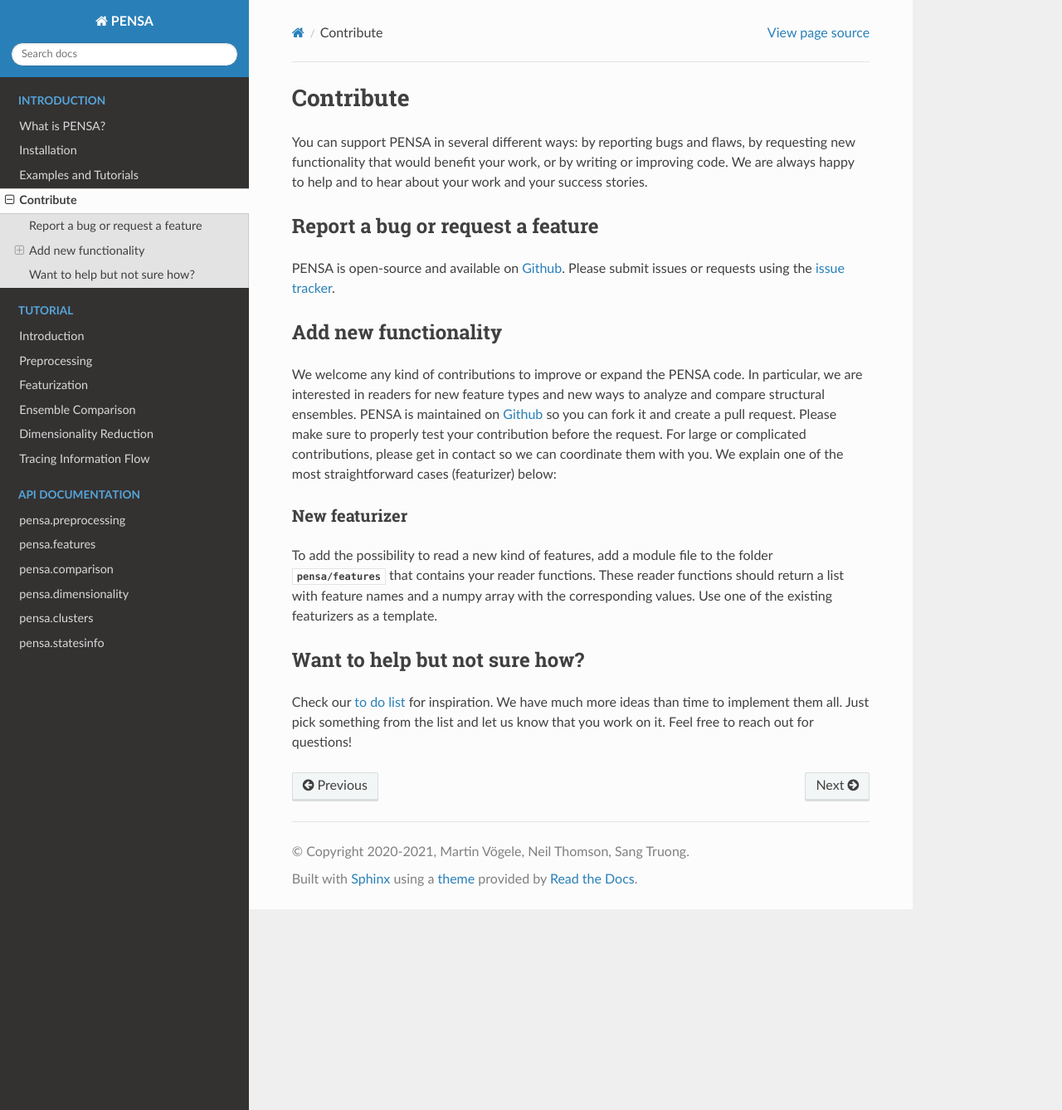
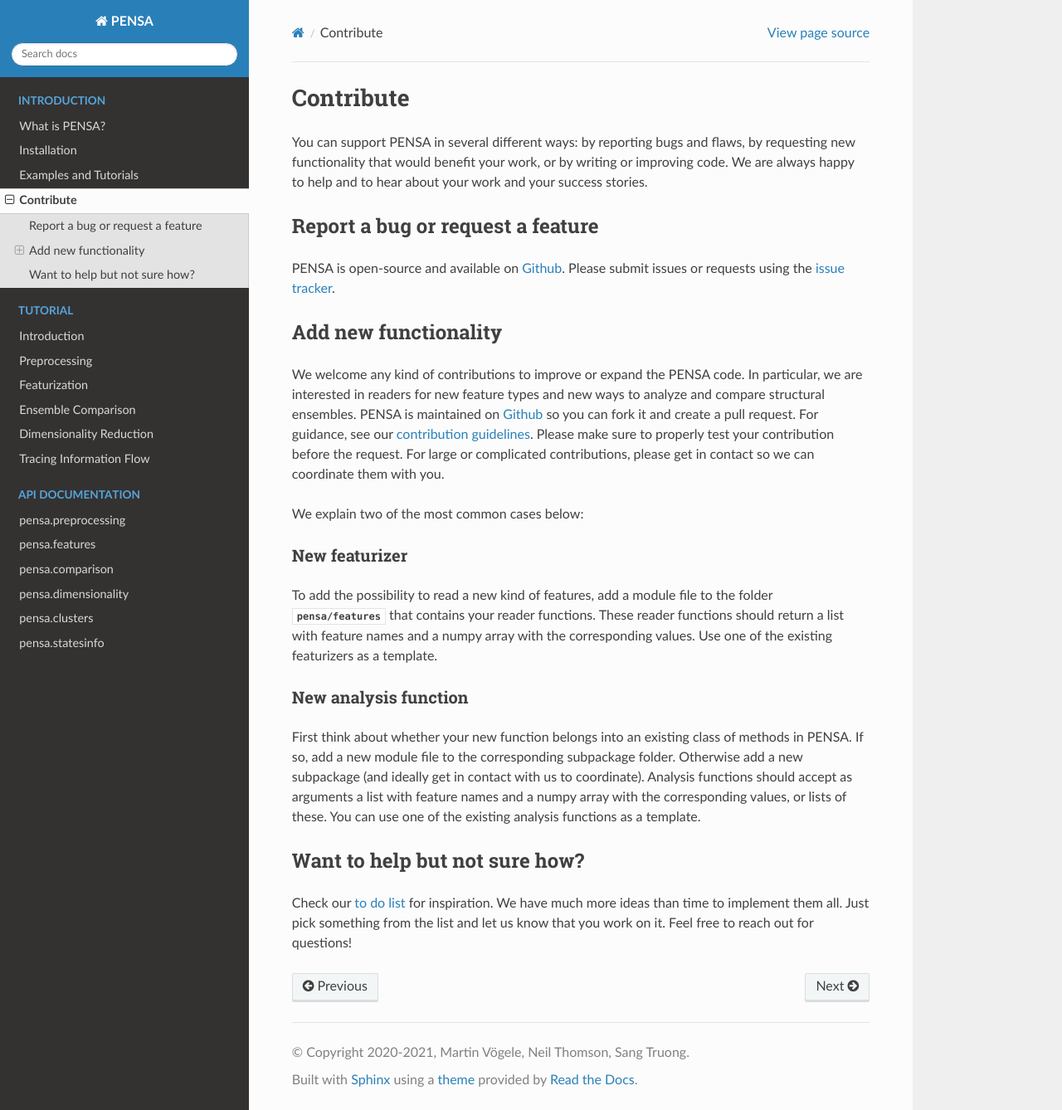
Before and after one commit to drorlab/pensa, a Sphinx documentation site: the page built from docs/contribute.rst, in a window 1280 px wide and 1338 px high. Shown: the whole window at 83% size. Built offline with Sphinx 7.4.7 and the Read the Docs theme 2.0.0, drawn with Linux system fonts in a browser that asks for light colours.

Commit message:
Update contribute.rst

```diff
--- a/docs/contribute.rst
+++ b/docs/contribute.rst
@@ -12,12 +12,19 @@
 Add new functionality
 ***********************************
 
-We welcome any kind of contributions to improve or expand the PENSA code. In particular, we are interested in readers for new feature types and new ways to analyze and compare structural ensembles. PENSA is maintained on `Github <https://github.com/drorlab/pensa>`_ so you can fork it and create a pull request. Please make sure to properly test your contribution before the request. For large or complicated contributions, please get in contact so we can coordinate them with you. We explain one of the most straightforward cases (featurizer) below:
+We welcome any kind of contributions to improve or expand the PENSA code. In particular, we are interested in readers for new feature types and new ways to analyze and compare structural ensembles. PENSA is maintained on `Github <https://github.com/drorlab/pensa>`_ so you can fork it and create a pull request. For guidance, see our `contribution guidelines <https://github.com/drorlab/pensa/blob/master/CONTRIBUTING.md>`_. Please make sure to properly test your contribution before the request. For large or complicated contributions, please get in contact so we can coordinate them with you.
+
+We explain two of the most common cases below:
 
 New featurizer
 -----------------------------------
 To add the possibility to read a new kind of features, add a module file to the folder :mod:`pensa/features <pensa.features>` that contains your reader functions. These reader functions should return a list with feature names and a numpy array with the corresponding values. Use one of the existing featurizers as a template.
 
+New analysis function
+-----------------------------------
+First think about whether your new function belongs into an existing class of methods in PENSA. If so, add a new module file to the corresponding subpackage folder. Otherwise add a new subpackage (and ideally get in contact with us to coordinate). Analysis functions should accept as arguments a list with feature names and a numpy array with the corresponding values, or lists of these. You can use one of the existing analysis functions as a template.
+
+
 Want to help but not sure how?
 ***********************************
 
```
